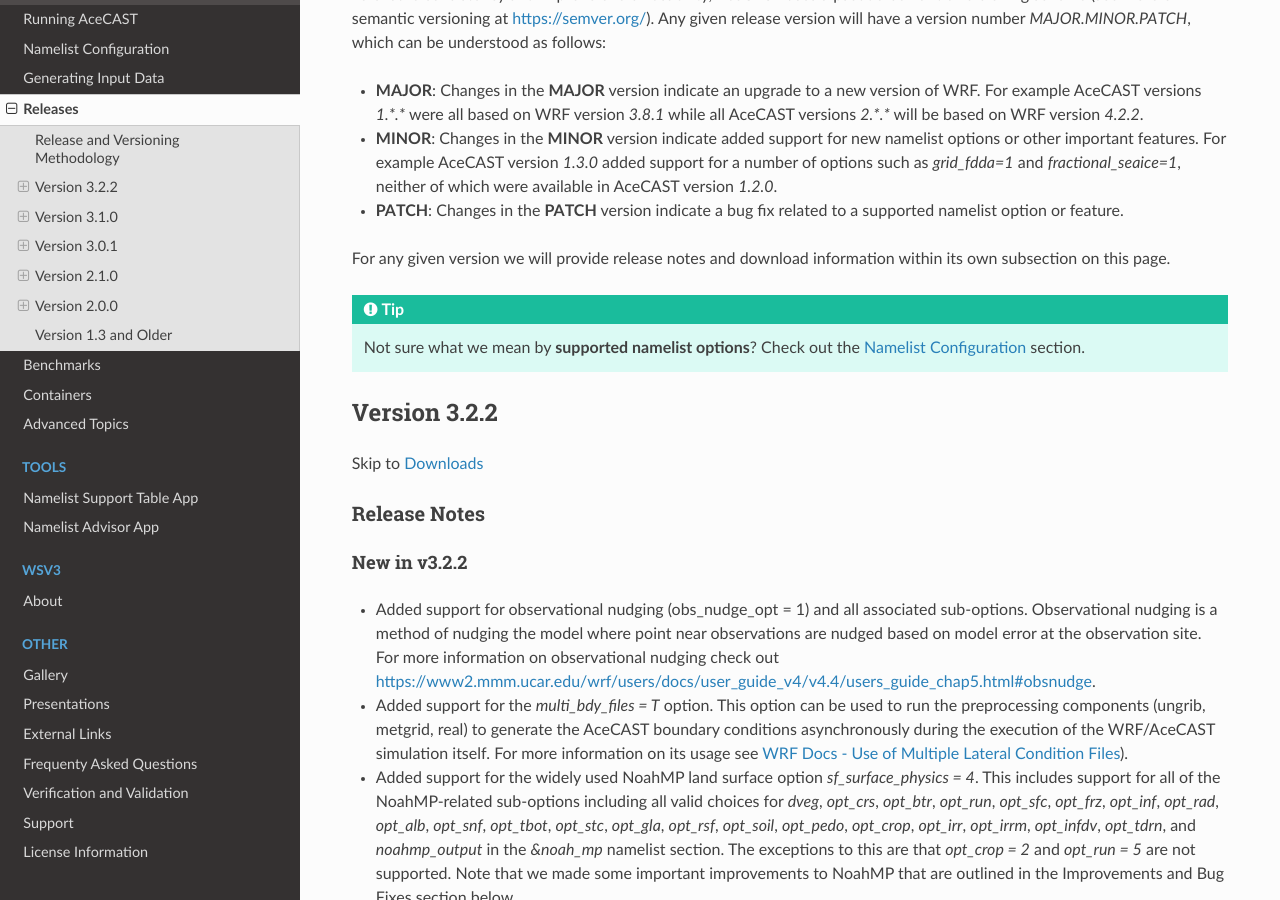
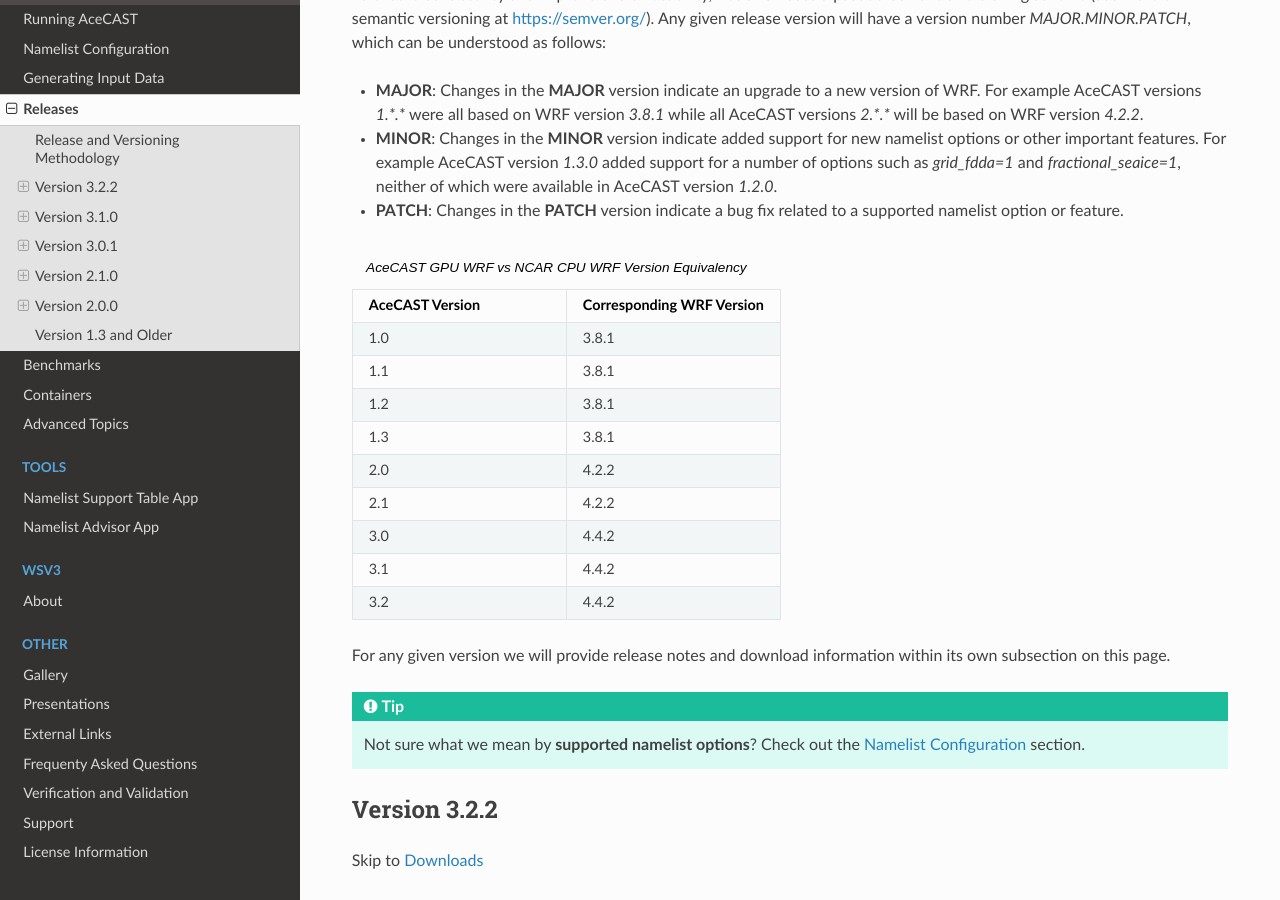
Before and after one commit to TempoQuestInc/AceCAST-Docs, a Sphinx documentation site: the page built from source/Releases.rst, in a window 1280 px wide and 900 px high, scrolled down 281 px. Built offline with Sphinx 7.4.7 and the Read the Docs theme 2.0.0, drawn with Linux system fonts in a browser that asks for light colours.

Commit message:
Added AceCAST-WRF equivalency table

```diff
--- a/source/Releases.rst
+++ b/source/Releases.rst
@@ -26,12 +26,38 @@
 * **PATCH**: Changes in the **PATCH** version indicate a bug fix related to a supported
   namelist option or feature.
 
+.. list-table:: AceCAST GPU WRF vs NCAR CPU WRF Version Equivalency
+   :widths: 40 40
+   :header-rows: 1
+
+   * - AceCAST Version
+     - Corresponding WRF Version
+   * - 1.0
+     - 3.8.1
+   * - 1.1
+     - 3.8.1
+   * - 1.2
+     - 3.8.1
+   * - 1.3
+     - 3.8.1
+   * - 2.0
+     - 4.2.2
+   * - 2.1
+     - 4.2.2
+   * - 3.0
+     - 4.4.2
+   * - 3.1
+     - 4.4.2
+   * - 3.2
+     - 4.4.2
+
 For any given version we will provide release notes and download information within its own
 subsection on this page.
 
 .. tip::
    Not sure what we mean by **supported namelist options**? Check out the
    :ref:`namelistconfiguration` section.
+
 
 .. .. note::
 ..    We conceptualized this versioning scheme only after realizing it was necessary to do so while
```
